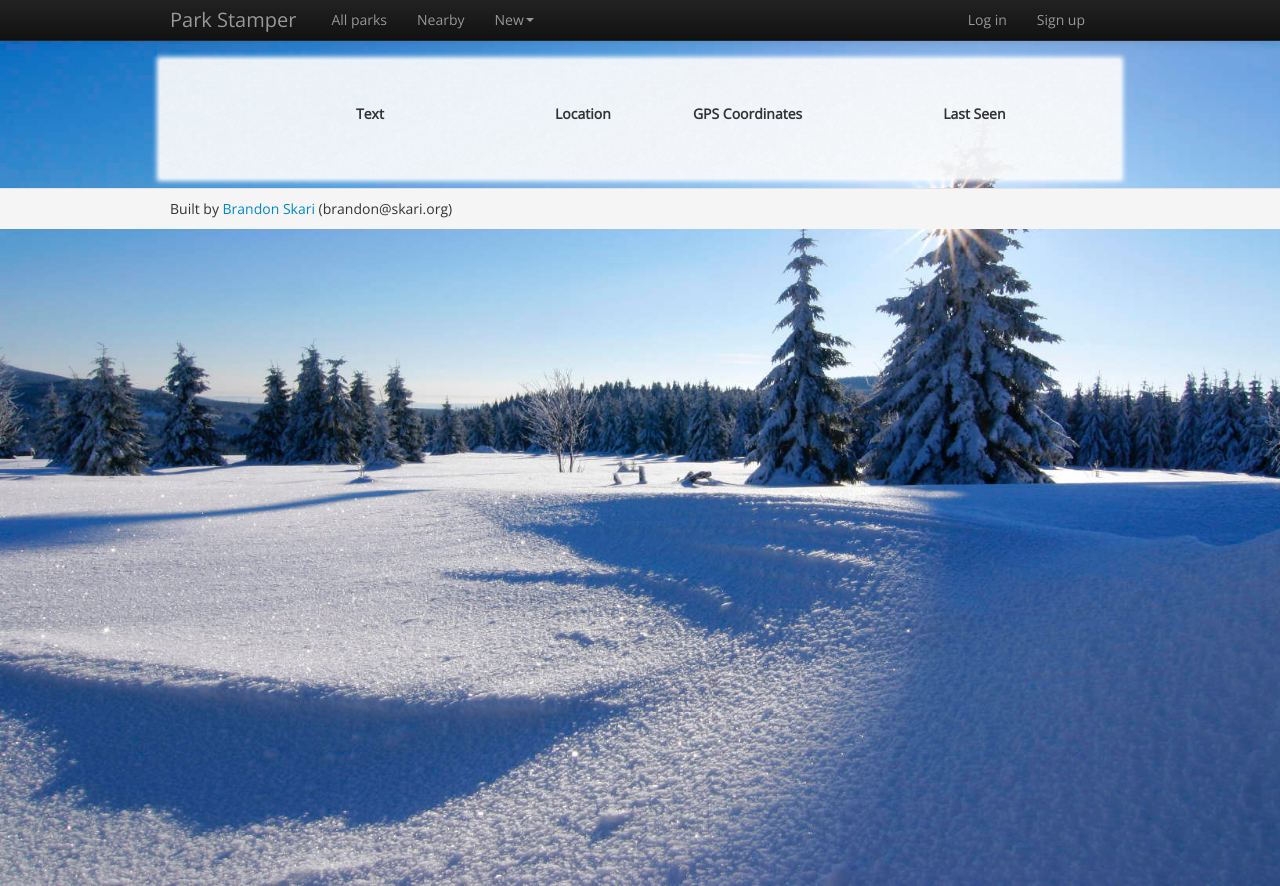
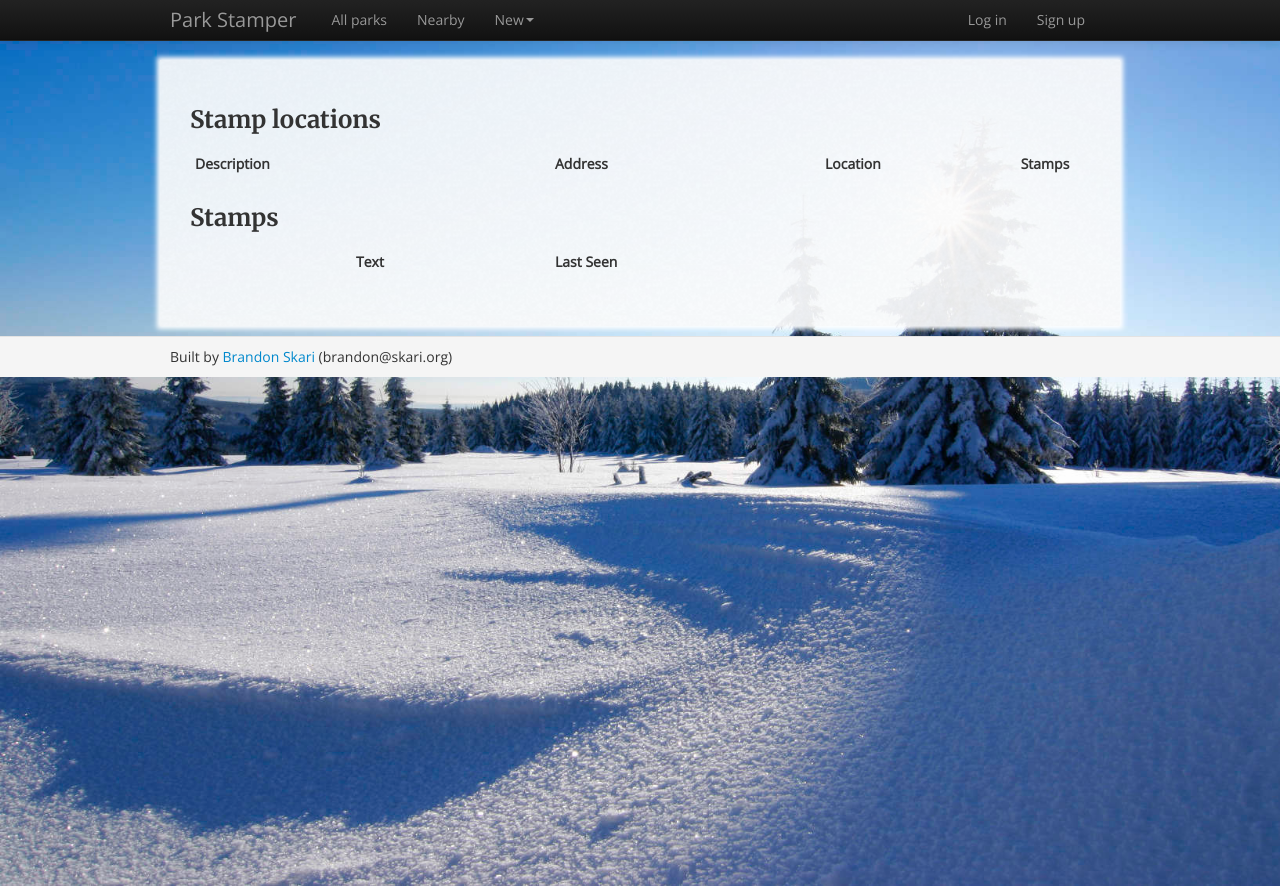
Before and after one commit to bskari/park-stamper, a Python web app: template parks/templates/park.mako in a window 1280 px wide. Run offline with Mako, Linux system fonts and the light colour scheme; the template is opened without the code that fills it, so the values that code supplies are empty; some libraries are stand-ins or nearby versions.

Commit message:
Show stamp locations on park page

```diff
--- a/parks/models.py
+++ b/parks/models.py
@@ -172,7 +172,7 @@ class StampLocation(Base):
     __tablename__ = 'stamp_location'
     id = Column(Integer, primary_key=True)
     park_id = Column(Integer, ForeignKey('park.id'), nullable=False)
-    description = Column(String(255))
+    description = Column(String(255), nullable=False)
     address = Column(String(255))
     latitude = Column(Float)
     longitude = Column(Float)
--- a/parks/scripts/initializedb.py
+++ b/parks/scripts/initializedb.py
@@ -1439,7 +1439,7 @@ def save_stamp_locations(session, stamp_info_entries):
     for park_id_object in park_id_objects:
         stamp_location = StampLocation(
             park_id=park_id_object.id,
-            address='Uncategorized',
+            description='Uncategorized',
             latitude=park_id_object.latitude,
             longitude=park_id_object.longitude,
         )
--- a/parks/static/css/park.css
+++ b/parks/static/css/park.css
@@ -1,3 +1,17 @@
+#stamp-location-info th.stamp-location-description {
+    width: 40%;
+}
+#stamp-location-info th.stamp-location-address {
+    width: 30%;
+}
+#stamp-location-info th.stamp-location {
+    width: 20%;
+}
+#stamp-location-info th.stamp-location-count {
+    width: 10%;
+    text-align: center;
+}
+
 #stamp-info th.stamp-text {
     width: 350px;
     text-align: center;
--- a/parks/templates/park.mako
+++ b/parks/templates/park.mako
@@ -16,24 +16,50 @@ ${park.name} - Park Stamper
     <div id="state">
         <h2>${state.name}</h2>
     </div>
+
+    <h3>Stamp locations</h3>
+    <div id="stamp-location-info">
+        <table class="table table-striped table-condensed" name="stamp-locations">
+            <thead>
+                <tr>
+                    <th class="stamp-location-description">Description</th>
+                    <th class="stamp-location-address">Address</th>
+                    <th class="stamp-location">Location</th>
+                    <th class="stamp-location-count">Stamps</th>
+                </tr>
+            </thead>
+            % for stamp_location, stamp_count in stamp_locations:
+                ${stamp_location_row(stamp_location, stamp_count)}
+            % endfor
+        </table>
+    </div>
+
+    <h3>Stamps</h3>
     <div id="stamp-info">
         <table class="table table-striped table-condensed" name="stamps">
             <thead>
                 <tr>
                     <th class="stamp-text">Text</th>
-                    <th>Location</th>
-                    <th>GPS Coordinates</th>
                     <th>Last Seen</th>
                 </tr>
             </thead>
-            % for stamp, location, most_recent_collection_time in stamps:
-                ${stamp_row(stamp, location, most_recent_collection_time)}
+            % for stamp, _, most_recent_collection_time in stamps:
+                ${stamp_row(stamp, most_recent_collection_time)}
             % endfor
         </table>
     </div>
 </%block>
 
-<%def name="stamp_row(stamp, location, most_recent_collection_time)">
+<%def name="stamp_location_row(stamp_location, stamp_count)">
+    <tr>
+        <th class="stamp-location-description">${blank_if_none(stamp_location.description)}</th>
+        <th class="stamp-location-address">${blank_if_none(stamp_location.address)}</th>
+        <th class="stamp-location">${blank_if_none(stamp_location.latitude)} ${blank_if_none(stamp_location.longitude)}</th>
+        <th class="stamp-location-count">${stamp_count}</th>
+    </tr>
+</%def>
+
+<%def name="stamp_row(stamp, most_recent_collection_time)">
     <tr>
         ## This is a huge potential XSS attack. I'm not sure how to do this
         ## correctly, so... let's do a poor man's check.
@@ -42,8 +68,6 @@ ${park.name} - Park Stamper
         % else:
             <th class="stamp-text">${stamp.text}</th>
         % endif
-        <th>${blank_if_none(location.address)}</th>
-        <th>${blank_if_none(location.latitude)} ${blank_if_none(location.longitude)}</th>
 
         % if most_recent_collection_time is not None:
             <th>${most_recent_collection_time.strftime('%Y-%m-%d')}</th>
```
Also changed, not shown: parks/logic/stamp_location.py (+14 -1 lines), parks/views/park.py (+17 -5 lines).
